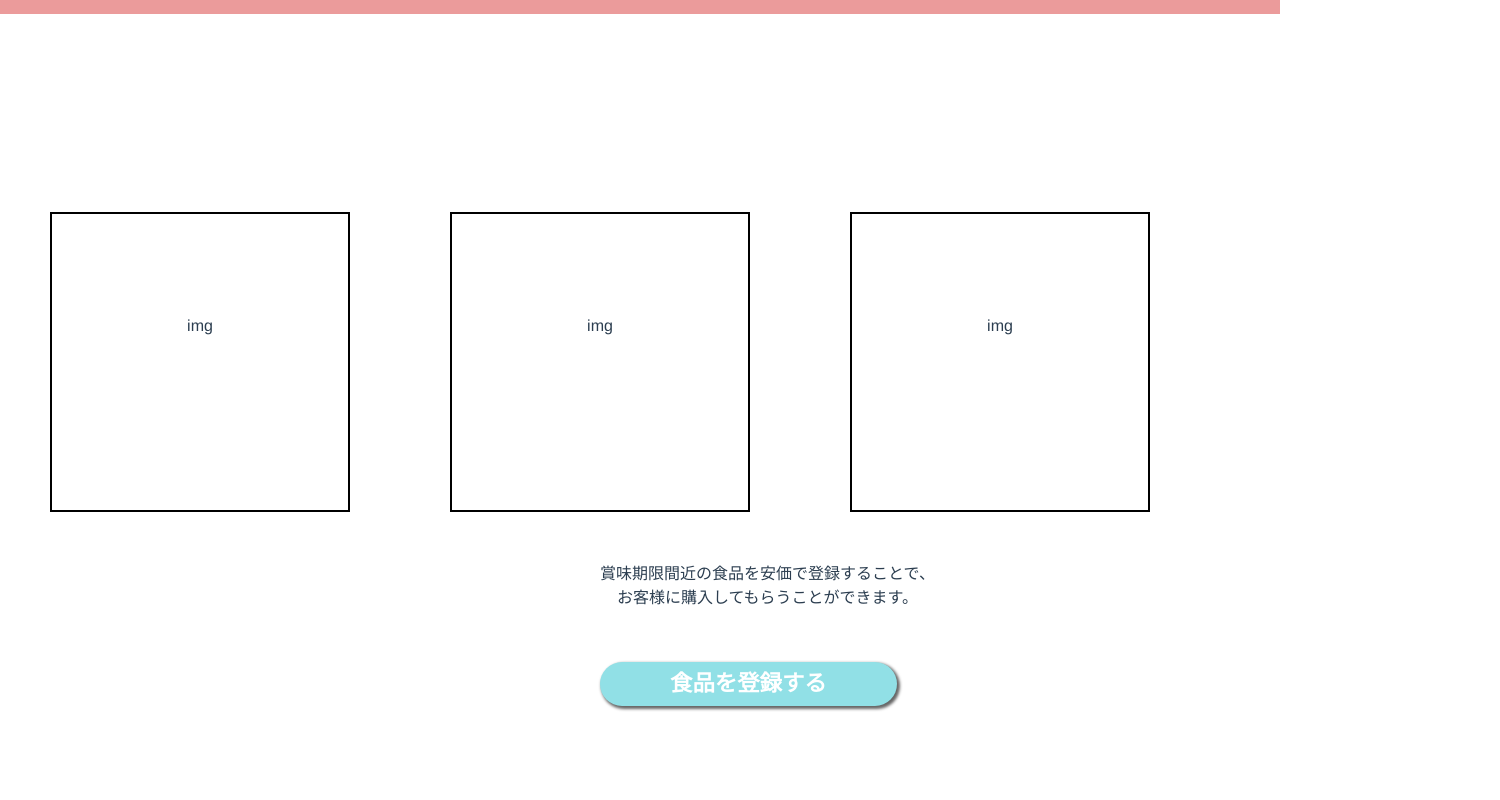
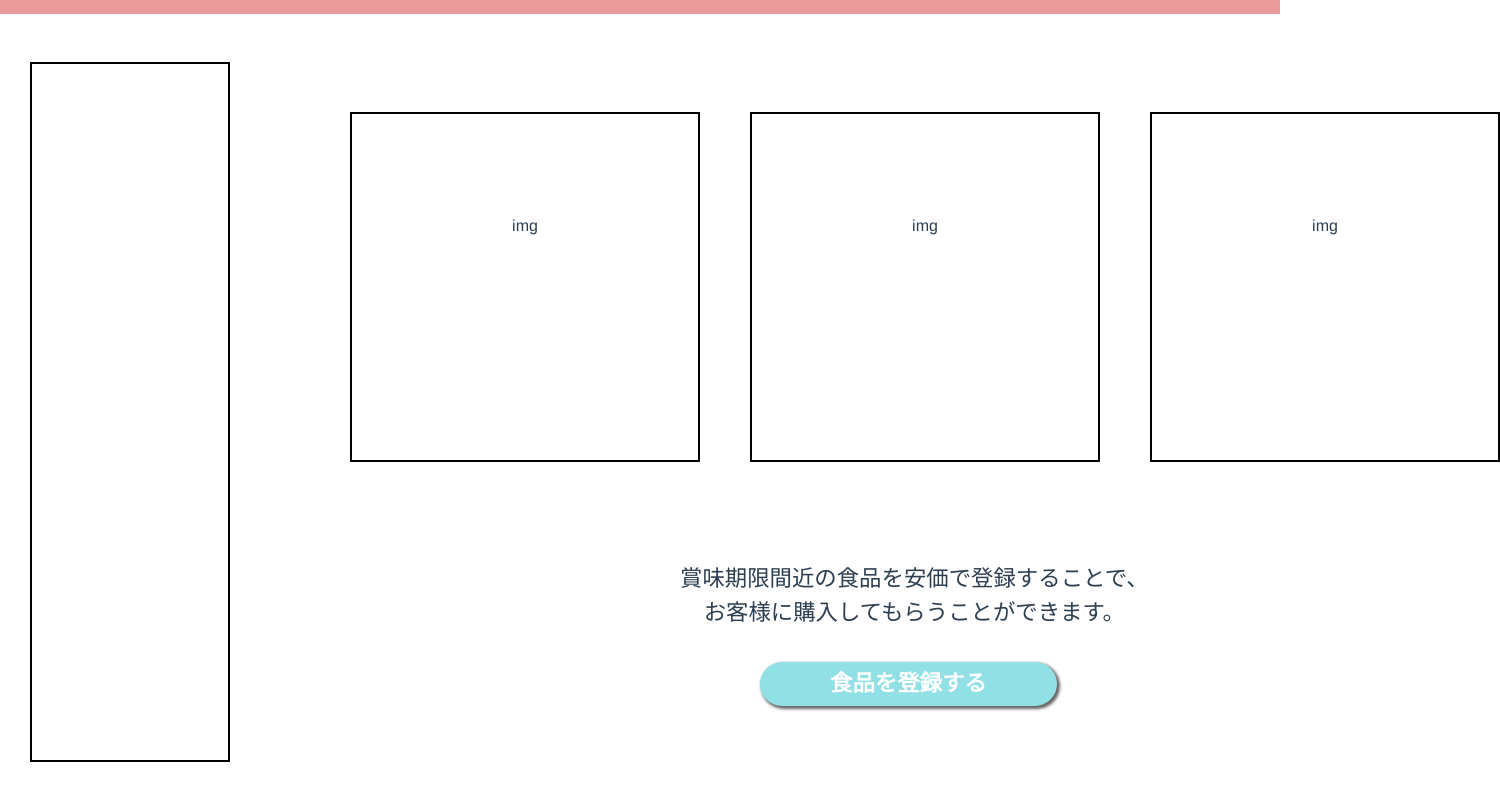
Before and after one commit to s10akir/depart2019, a Vue app in the folder frontend/: page /corp-home in a window 1280 px wide. Shown: the part 138-938 px from the top of the page, 1500 px wide, since content can reach past the window. After the commit the page ends 900 px from the top, so only its background shows below. Built offline with nearby package versions, Linux system fonts and the light colour scheme.

Commit message:
CSSを修正(途中)

```diff
--- /dev/null
+++ b/frontend/src/views/corp/corp-change.vue
@@ -0,0 +1,125 @@
+<template>
+  <div id="app">
+    <header>
+      <ul>
+        <li class=home-icon><home-icon /><p class="header-text">HOME</p></li>
+        <li><router-link to="#"><p class="header-text">食品を登録する</p></router-link></li>
+        <li><router-link to="#"><p class="header-text">編集</p></router-link></li>
+        <li class="mypage"><account-icon /></li>
+      </ul>
+    </header>
+    <div class="info">
+      <div class="img">
+        <p class="img-post">img</p>
+      </div>
+      <form>
+        <div class="form-group">
+          <label for="formGroupExampleInput">店名</label>
+          <input type="text" class="form-control" id="formGroupExampleInput" placeholder="Example input">
+        </div>
+        <div class="form-group">
+          <label for="formGroupExampleInput2">ID</label>
+          <input type="text" class="form-control" id="formGroupExampleInput2" placeholder="Another input">
+        </div>
+        <div class="form-group">
+          <label for="formGroupExampleInput2">パスワード</label>
+          <input type="text" class="form-control" id="formGroupExampleInput2" placeholder="Another input">
+        </div>
+        <div class="form-group">
+          <label for="formGroupExampleInput2">営業時間</label>
+          <input type="text" class="form-control" id="formGroupExampleInput2" placeholder="Another input">
+        </div>
+        <div class="form-group">
+          <label for="formGroupExampleInput2">最寄り駅</label>
+          <input type="text" class="form-control" id="formGroupExampleInput2" placeholder="Another input">
+        </div>
+        <div class="form-group">
+          <label for="formGroupExampleInput2">住所</label>
+          <input type="text" class="form-control" id="formGroupExampleInput2" placeholder="Another input">
+        </div>
+        <div class="form-group">
+          <label for="formGroupExampleInput2">電話番号</label>
+          <input type="text" class="form-control" id="formGroupExampleInput2" placeholder="Another input">
+        </div>
+      </form>
+    </div>
+    <router-link to="#"><button　type=button>登録</button></router-link>
+  </div>
+</template>
+
+<script>
+  import HomeIcon from "vue-material-design-icons/Home.vue"
+  import AccountIcon from "vue-material-design-icons/Account.vue"
+
+  export default{ components: {
+    HomeIcon, AccountIcon
+  }
+  }
+
+</script>
+
+<style scoped>
+  /*headerのcss-----------------------------------------------------------------------------*/
+  header{
+    height:80px;
+    background-color:#EB9B9B;
+  }
+  header ul li .home-icon{
+    float:left;
+    list-style-type:none;
+    margin:30px,30px,0,30px;
+  }
+  header ul li .header-text{
+    float:left;
+    margin-top:3px;
+    color:white;
+  }
+  header ul li {
+    float:left;
+    list-style-type:none;
+    margin:30px;
+  }
+  /*headerのcss------------------------------------------------------------------------------*/
+  .img-post{
+    border:2px solid black;
+    padding:100px;
+    width:600px;
+    height:600px;
+    margin-top:50px;
+    position:absolute;
+    left:50px;
+    float:left;
+  }
+  form{
+    float:left;
+    width:600px;
+    height:600px;
+    position:absolute;
+    left:750px;
+    top:170px;
+  }
+  .info{
+    border:2px solid #EB9B9B;
+    width:1500px;
+    height:670px;
+    position:absolute;
+    top:170px;
+    left:20px;
+  }
+  button{
+    font-size: 1.4em;
+    font-weight: bold;
+    padding: 5px 70px;
+    background-color: #91E0E6;
+    color: #fff;
+    border-style: none;
+    box-shadow: 2px 2px 3px 1px #666;
+    -moz-box-shadow: 2px 2px 3px 1px #666;
+    -webkit-box-shadow: 2px 2px 3px 1px #666;
+    border-radius:25px;
+    margin-bottom:30px;
+    position:absolute;
+    top:850px;
+    right:730px;
+  }
+  </style>
--- a/frontend/src/views/corp/corp-home.vue
+++ b/frontend/src/views/corp/corp-home.vue
@@ -2,21 +2,18 @@
   <div id="app">
     <header>
       <ul>
-        <li class=home-icon><home-icon /><p class="header-text">HOME</p></li>
+        <li class=home-icon><home-icon class="home-icon1"/><p class="header-text">HOME</p></li>
         <li><router-link to="#"><p class="header-text">食品を登録する</p></router-link></li>
         <li><router-link to="#"><p class="header-text">編集</p></router-link></li>
         <li class="mypage"><account-icon /></li>
       </ul>
     </header>
-        <div class="img">
-      <p class="img-post">img</p>
-    </div>
-        <div class="img">
-      <p class="img-post2">img</p>
-    </div>
-        <div class="img">
-      <p class="img-post3">img</p>
-    </div>
+      <div class="ad"></div>
+      <div class="img">
+        <p class="img-post">img</p>
+        <p class="img-post2">img</p>
+        <p class="img-post3">img</p>
+      </div>
     <div class="home-text">
       <p>賞味期限間近の食品を安価で登録することで、<br>お客様に購入してもらうことができます。</p>
     </div>
@@ -37,6 +34,10 @@
 
 <style scoped>
   /*headerのcss-----------------------------------------------------------------------------*/
+  .home-icon1{
+    height:20px !important;
+    width:20px !important;
+  }
   header{
     height:80px;
     background-color:#EB9B9B;
@@ -60,44 +61,55 @@
   .img-post{
     border:2px solid black;
     padding:100px;
-    width:300px;
-    height:300px;
+    width:350px;
+    height:350px;
     margin-top:50px;
     position:absolute;
-    left:50px;
+    left:350px;
     float:left;
-    top:300px;
+    top:200px;
+    display:inline-block;
+    margin-right:50px;
+  }
+  .ad{
+    border: 2px solid black;
+    width:200px;
+    height:700px;
+    display:inline-block;
+    position:absolute;
+    left:30px;
+    top:200px;
+  }
+  .img{
+    text-align:center;
   }
     .img-post2{
     border:2px solid black;
     padding:100px;
-    width:300px;
-    height:300px;
+    width:350px;
+    height:350px;
     margin-top:50px;
     position:absolute;
-    left:450px;
+    left:750px;
     float:left;
-    top:300px;
+    top:200px;
   }
     .img-post3{
     border:2px solid black;
     padding:100px;
-    width:300px;
-    height:300px;
+    width:350px;
+    height:350px;
     margin-top:50px;
     position:absolute;
-    left:850px;
+    left:1150px;
     float:left;
-    top:300px;
-  }
-  .img{
-    width:300px;
-    height:300px;
+    top:200px;
   }
   .home-text{
     position:absolute;
     top:700px;
-    left:600px;
+    left:680px;
+    font-size:1.4em;
   }
   button{
     font-size: 1.4em;
@@ -115,7 +127,7 @@
   .regista{
     position:absolute;
     top:800px;
-    left:600px;
+    left:760px;
   }
 
 </style>
--- a/frontend/src/views/corp/corp-login.vue
+++ b/frontend/src/views/corp/corp-login.vue
@@ -9,10 +9,11 @@
       </ul>
     </header>
     <h1>FOOSHEL</h1>
-    <div><input type="text" value="ユーザーID"></div>
-    <div><input type="password" value="パスワード"></div><br><br>
+    <div><input type="text" placeholder="ユーザーID"></div>
+    <div><input type="password" placeholder="パスワード"></div><br><br>
     <button　type="button" class="btn-gradient-radius">ログイン</button><br><br>
     <router-link to="#"><p class="forget">ID・パスワードを忘れた方はこちら</p></router-link>
+        <router-link to="#"><button　type=button>登録</button></router-link>
   </div>
 </template>
 
@@ -75,5 +76,18 @@
     width:270px;
     margin-left:650px;
   }
+  button{
+    font-size: 1.4em;
+    font-weight: bold;
+    padding: 5px 70px;
+    background-color: #91E0E6;
+    color: #fff;
+    border-style: none;
+    box-shadow: 2px 2px 3px 1px #666;
+    -moz-box-shadow: 2px 2px 3px 1px #666;
+    -webkit-box-shadow: 2px 2px 3px 1px #666;
+    border-radius:25px;
+    margin-bottom:30px;
+  }
 
 </style>
--- a/frontend/src/views/corp/corp-mypage.vue
+++ b/frontend/src/views/corp/corp-mypage.vue
@@ -17,15 +17,27 @@
         <input type="text" class="form-control" id="formGroupExampleInput" placeholder="Example input">
       </div>
       <div class="form-group">
+        <label for="formGroupExampleInput2">ID</label>
+        <input type="text" class="form-control" id="formGroupExampleInput2" placeholder="Another input">
+      </div>
+      <div class="form-group">
+        <label for="formGroupExampleInput2">パスワード</label>
+        <input type="text" class="form-control" id="formGroupExampleInput2" placeholder="Another input">
+      </div>
+      <div class="form-group">
+        <label for="formGroupExampleInput2">営業時間</label>
+        <input type="text" class="form-control" id="formGroupExampleInput2" placeholder="Another input">
+      </div>
+      <div class="form-group">
         <label for="formGroupExampleInput2">最寄り駅</label>
         <input type="text" class="form-control" id="formGroupExampleInput2" placeholder="Another input">
       </div>
-            <div class="form-group">
+      <div class="form-group">
         <label for="formGroupExampleInput2">住所</label>
         <input type="text" class="form-control" id="formGroupExampleInput2" placeholder="Another input">
       </div>
-            <div class="form-group">
-        <label for="formGroupExampleInput2">営業時間</label>
+      <div class="form-group">
+        <label for="formGroupExampleInput2">電話番号</label>
         <input type="text" class="form-control" id="formGroupExampleInput2" placeholder="Another input">
       </div>
     </form>
@@ -79,8 +91,8 @@
     float:left;
     width:600px;
     height:600px;
+    margin-top:5px;
     position:absolute;
     left:750px;
-    top:500px;
   }
   </style>
```
